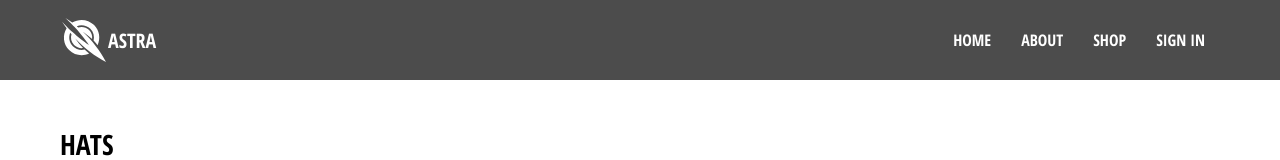
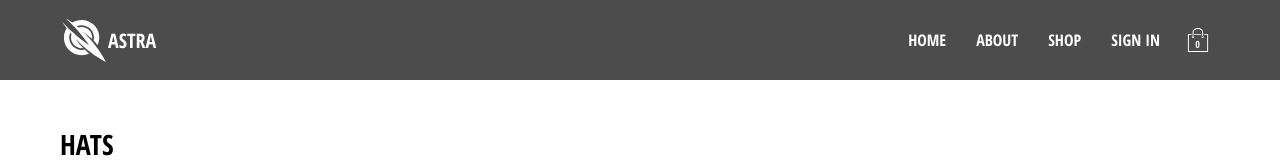
Before and after one commit to aicprog/React-Ecommerce-Astra-Clothing, a React (Create React App) app: page /shop in a window 1280 px wide. Shown: the top 160 px of the page. Built offline with nearby package versions, Linux system fonts and the light colour scheme; no server answers.

Commit message:
Added cartIcon and cartDropdown to our application and implemented Cart Reducer

```diff
--- /dev/null
+++ b/src/components/cart-dropdown/index.js
@@ -0,0 +1,40 @@
+import React from 'react'
+import RectangularBtn from '../custom-buttons/rectangular-btn'
+import styled from 'styled-components'
+
+const CartDropdown = () => {
+    return (
+			<Container>
+				<div className="cart-items" />
+				<RectangularBtn>Go To checkout</RectangularBtn>
+			</Container>
+		);
+}
+
+export default CartDropdown
+
+
+const Container = styled.div`
+		position: absolute;
+		width: 240px;
+		height: 340px;
+		display: flex;
+		flex-direction: column;
+		padding: 20px;
+		border: 1px solid black;
+		background-color: white;
+		top: 90px;
+		right: 40px;
+		z-index: 5;
+
+		.cart-items {
+			height: 240px;
+			display: flex;
+			flex-direction: column;
+			overflow: scroll;
+		}
+
+		button {
+			margin-top: auto;
+		}
+`;
--- /dev/null
+++ b/src/components/cart-icon/index.js
@@ -0,0 +1,45 @@
+import React from 'react'
+import {ReactComponent as ShoppingIcon} from '../../assets/shopping-bag.svg'
+import styled from 'styled-components'
+//redux
+import {connect} from 'react-redux'
+import {toggleCartHidden} from '../../redux/cart/cart.actions'
+
+const CartIcon = ({toggleCartHidden}) => {
+    return (
+			<Container onClick={toggleCartHidden}>
+				<ShoppingIcon className="shopping-icon" />
+				<span className="item-count">0</span>
+			</Container>
+		);
+}
+
+const mapDispatchToProps = dispatch => ({
+	toggleCartHidden: () => dispatch(toggleCartHidden())
+})
+
+export default connect(null, mapDispatchToProps)(CartIcon)
+
+
+const Container = styled.div`
+	width: 45px;
+	height: 45px;
+	position: relative;
+	display: flex;
+	align-items: center;
+	justify-content: center;
+	cursor: pointer;
+	color: #fff;
+
+	.shopping-icon {
+		width: 24px;
+		height: 24px;
+	}
+
+	.item-count {
+		position: absolute;
+		font-size: 10px;
+		font-weight: bold;
+		bottom: 12px;
+	}
+`;
--- a/src/components/header/index.jsx
+++ b/src/components/header/index.jsx
@@ -6,8 +6,10 @@
 
 //firebase
 import {auth} from '../../firebase/firebase.utils';
+import CartIcon from '../cart-icon';
+import CartDropdown from '../cart-dropdown';
 
-const Header = ({currentUser}) => {
+const Header = ({currentUser, hidden}) => {
 
 
 
@@ -41,7 +43,9 @@
 								Sign In
 							</Link>
 						)}
+						<CartIcon/>
 					</div>
+					{hidden ? null : <CartDropdown/>}
 
 					<div className="burger">
 						<div className="line1"></div>
@@ -53,8 +57,8 @@
 		);
 }
 
-const mapStateToProps = (state) =>{
-    return {currentUser: state.user.currentUser}
+const mapStateToProps = ({user: {currentUser}, cart: {hidden}}) =>{
+    return {currentUser, hidden}
 }
 
 export default connect(mapStateToProps)(Header)
--- /dev/null
+++ b/src/redux/cart/cart.actions.js
@@ -0,0 +1,7 @@
+import CartActionTypes from "./cart.types";
+
+const {TOGGLE_HIDDEN_CART} = CartActionTypes
+
+export const toggleCartHidden = () =>({
+    type: TOGGLE_HIDDEN_CART
+})
--- /dev/null
+++ b/src/redux/cart/cart.reducer.js
@@ -0,0 +1,19 @@
+import { CartActionTypes } from "./cart.types";
+
+const INITIAL_STATE = {
+    hidden: true
+}
+
+const {TOGGLE_HIDDEN_CART} = CartActionTypes
+
+const cartReducer = (state = INITIAL_STATE, action) =>{
+    switch (action.type) {
+        case TOGGLE_HIDDEN_CART:
+            return {...state, hidden: !state.hidden}
+
+        default:
+            return state
+    }
+}
+
+export default cartReducer
--- /dev/null
+++ b/src/redux/cart/cart.types.js
@@ -0,0 +1,5 @@
+export const CartActionTypes = {
+	TOGGLE_HIDDEN_CART: "TOGGLE_HIDDEN_CART",
+};
+
+export default CartActionTypes;
--- a/src/redux/root-reducer.js
+++ b/src/redux/root-reducer.js
@@ -1,6 +1,8 @@
 import { combineReducers  } from "redux";
 import userReducer from "./user/user.reducer";
+import cartReducer from './cart/cart.reducer'
 
 export default combineReducers({
-    user: userReducer
+    user: userReducer,
+    cart: cartReducer
 })
```
Also changed, not shown: src/assets/shopping-bag.svg (added), src/redux/user/user.reducer.js (line endings or trailing spaces).
